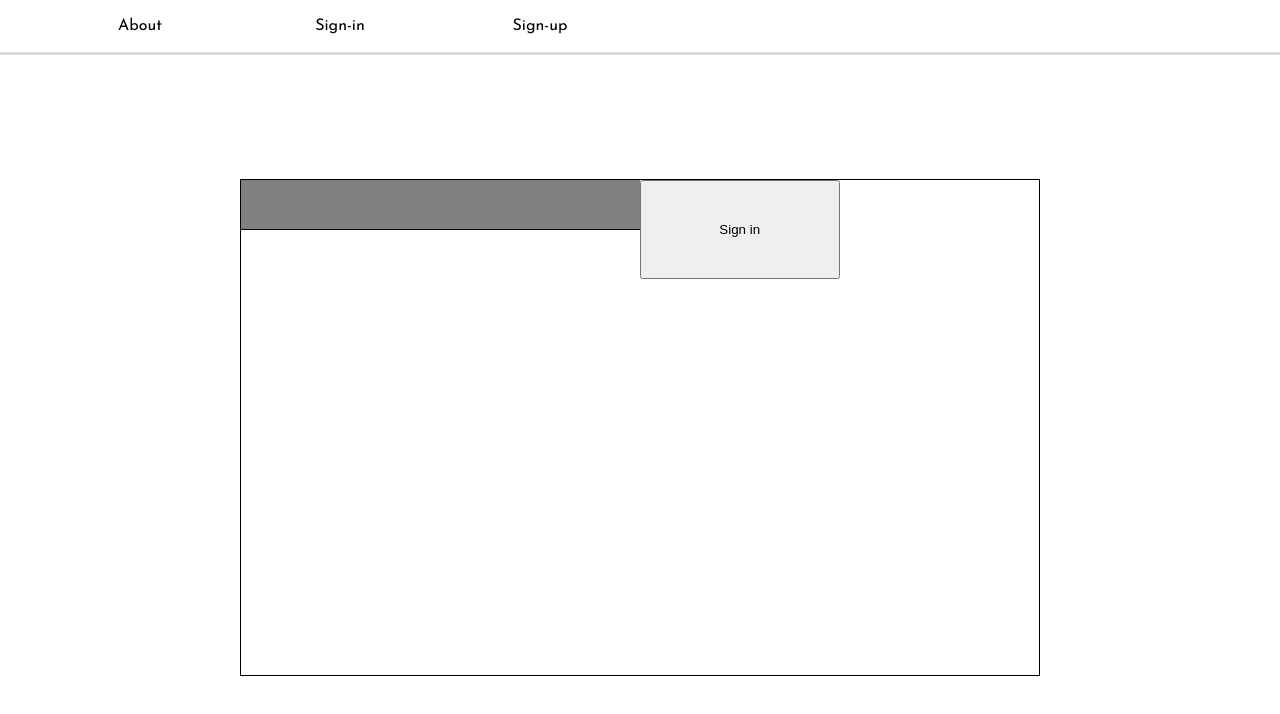
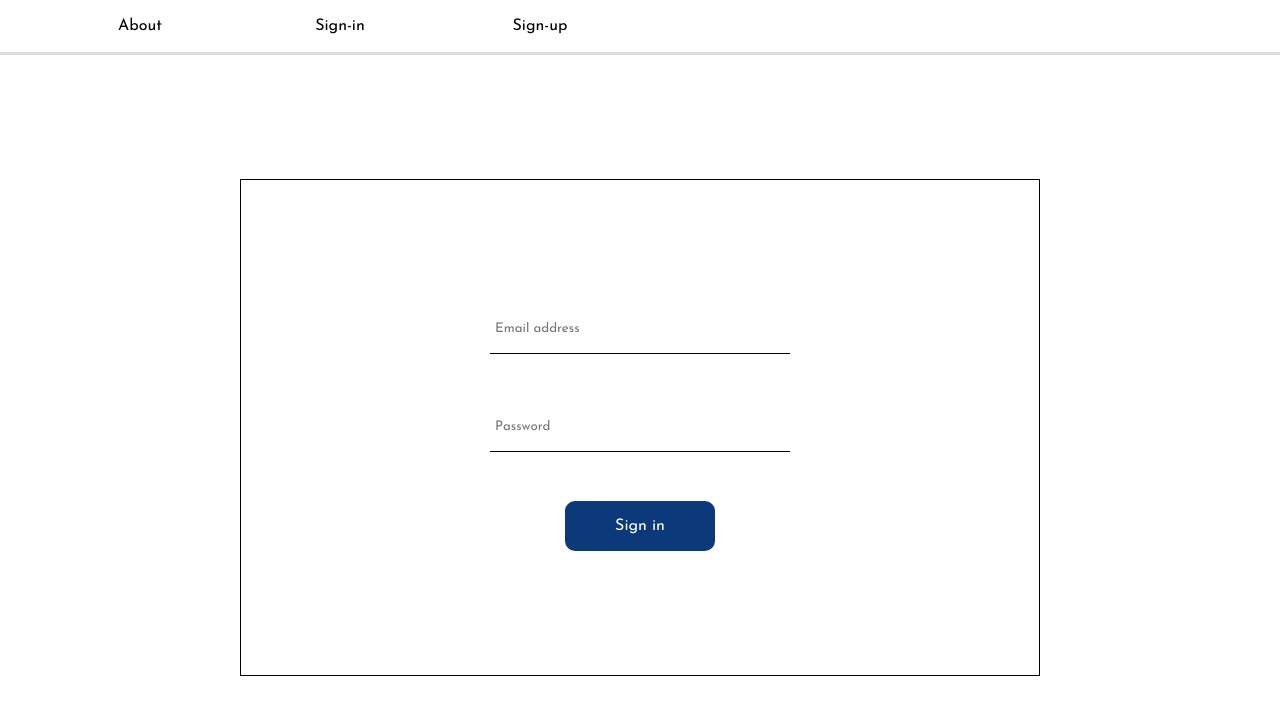
Before and after one commit to LabiciIvan/DoGo-application, a React (Vite) app: page /authentication/sign-in in a window 1280 px wide. Shown: the top 714 px of the page. Built offline with nearby package versions, Linux system fonts and the light colour scheme.

Commit message:
DG-3: Sign in Page Development #3 Custom styles for Sign in page
- added styles for the Sign in page, where I have styled the button.

- the two inputs : email and password added them to fit in the sign in
 form.

 - this is in further development.

```diff
--- a/src/views/guest/signin/SignIn.jsx
+++ b/src/views/guest/signin/SignIn.jsx
@@ -22,11 +22,11 @@ const SignIn = () => {
 		<div className="sign-in" onSubmit={handleSubmit}>
 			<form className="sign-in_form">
 
-				<input type="email" className='sign-in_input' ref={emailRef} />
+				<input type="email" className='sign-in_input' ref={emailRef} placeholder='Email address' />
 
-				<input type="password" className='sign-in_input' ref={passwordRef}/>
+				<input type="password" className='sign-in_input' ref={passwordRef} placeholder='Password'/>
 
-				<button className="button" type="submit">Sign in</button>
+				<button className="sign-in_button" type="submit">Sign in</button>
 			</form>
 		</div>
 	);
--- a/src/views/guest/signin/signin.css
+++ b/src/views/guest/signin/signin.css
@@ -15,21 +15,50 @@
 }
 
 .sign-in_input {
+	display: grid;
 	border: none;
 	border-bottom: 1px solid black;
 	outline: none;
 	height: 50px;
+	width: 300px;
+	justify-self: center;
+	align-self: center;
+	padding: 0 0 0 5px;
+	font-family: 'Josefin Sans', sans-serif;
 }
 
 .sign-in_input:nth-child(1) {
-	background-color: gray;
+	grid-area: 2/2/3/4;
 }
 
 .sign-in_input:nth-child(2) {
-	background-color: grey;
+	grid-area: 3/2/4/4;
 }
 
 .sign-in_input:focus {
 	border: 1px solid black;
+	border-radius: 5px;
+}
+
+.sign-in_button {
+	display: flex;
+	justify-content: center;
+	align-items: center;
+	font-family: 'Josefin Sans', sans-serif;
+	font-size: 16px;
 	border-radius: 10px;
+	border: none;
+	background-color: #0b397a;
+	color: white;
+	grid-area: 4/2/4/4;
+	width: 150px;
+	height: 50px;
+	align-self: center;
+	justify-self: center;
+	cursor: pointer;
 }
+
+.sign-in_button:hover {
+	background-color: #082f66;
+	transition: 0.2s;
+}
```
